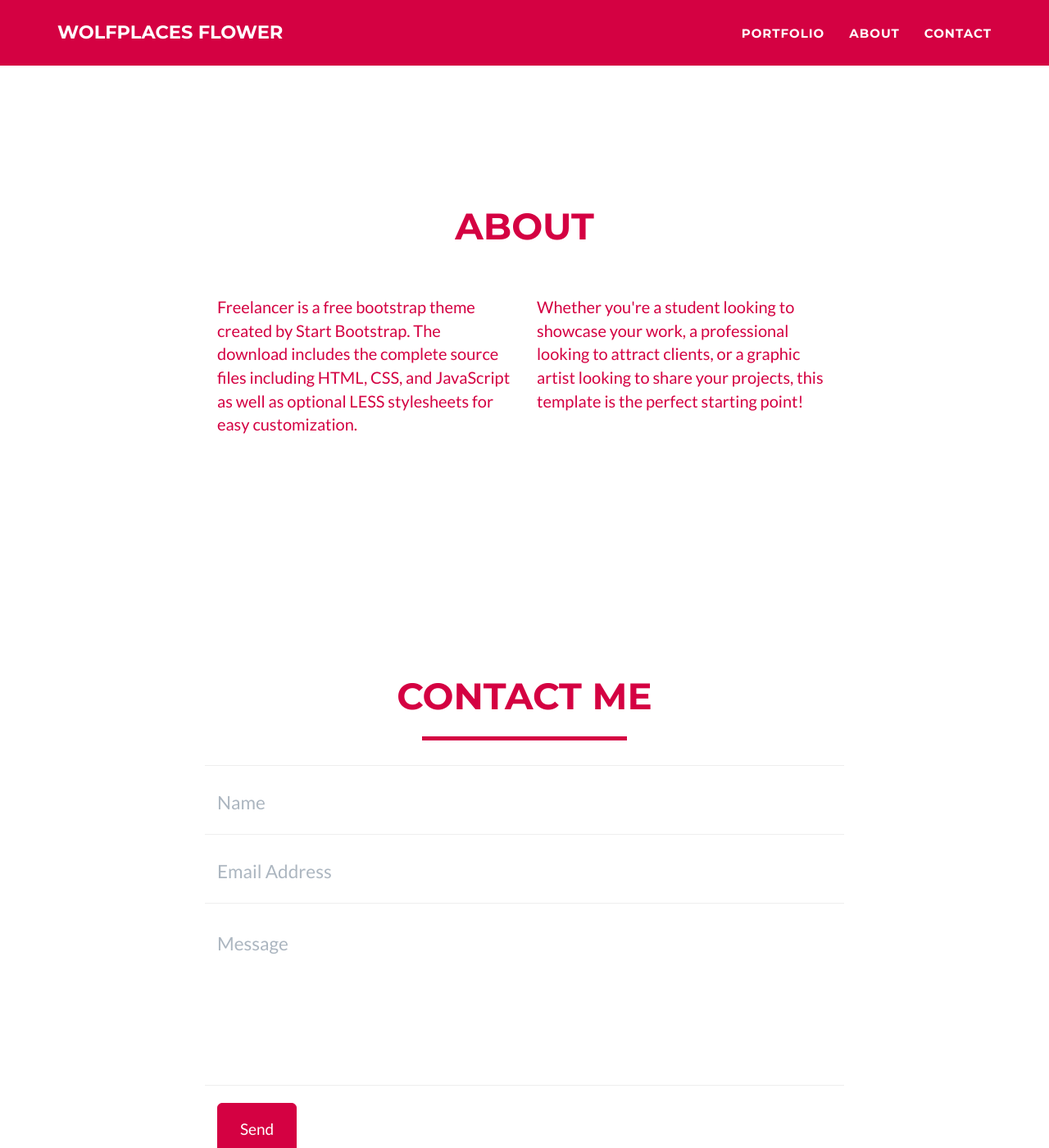
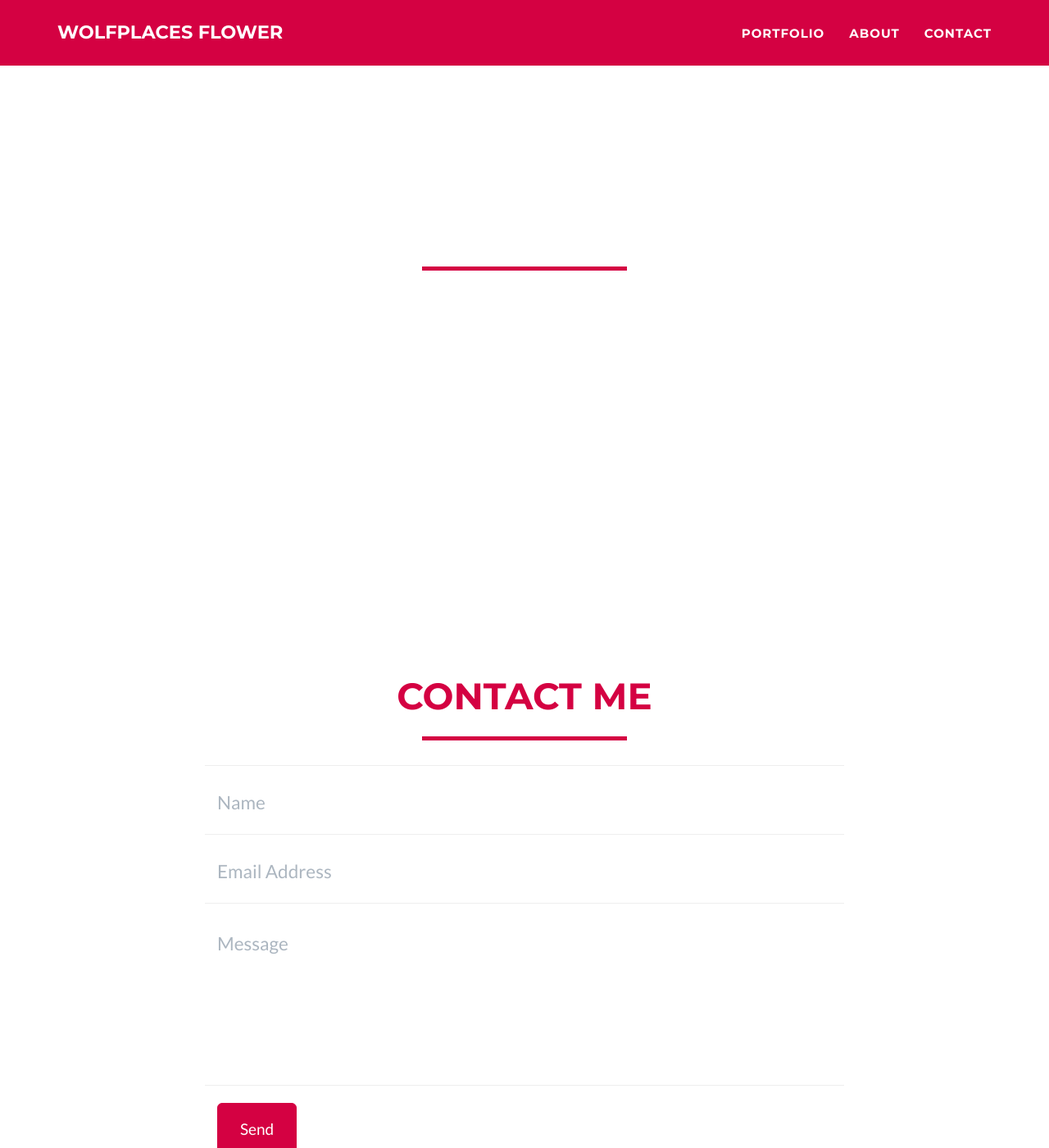
Before and after one commit to wolfplaces/wolfplaces-flower.github.io, a Jekyll site: the page built from _posts/2014-07-18-project-1.markdown, in a window 1280 px wide and 1400 px high, scrolled down 1505 px. Shown: the whole window at 82% size. Built offline with Jekyll 4.4.1, drawn with Linux system fonts in a browser that asks for light colours.

Commit message:
ref(content): update content

```diff
--- a/_includes/css/main.css
+++ b/_includes/css/main.css
@@ -59,7 +59,7 @@ hr.star-primary:after {
 }
 
 hr.star-light {
-    border-color: #fff;
+    border-color:  #{{ site.color.primary }};
 }
 
 hr.star-light:after {
@@ -183,7 +183,8 @@ section h2 {
 }
 
 section.success {
-    color: #{{ site.color.primary }};
+    /* color: #{{ site.color.primary }}; */
+    color:  #fff ;
     background:  #fff ;
 }
 
```
